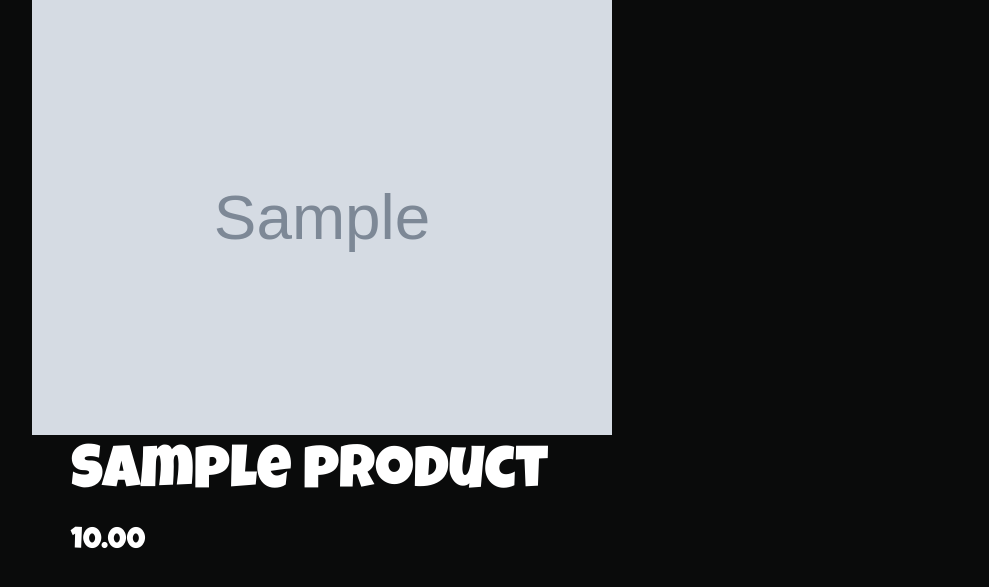
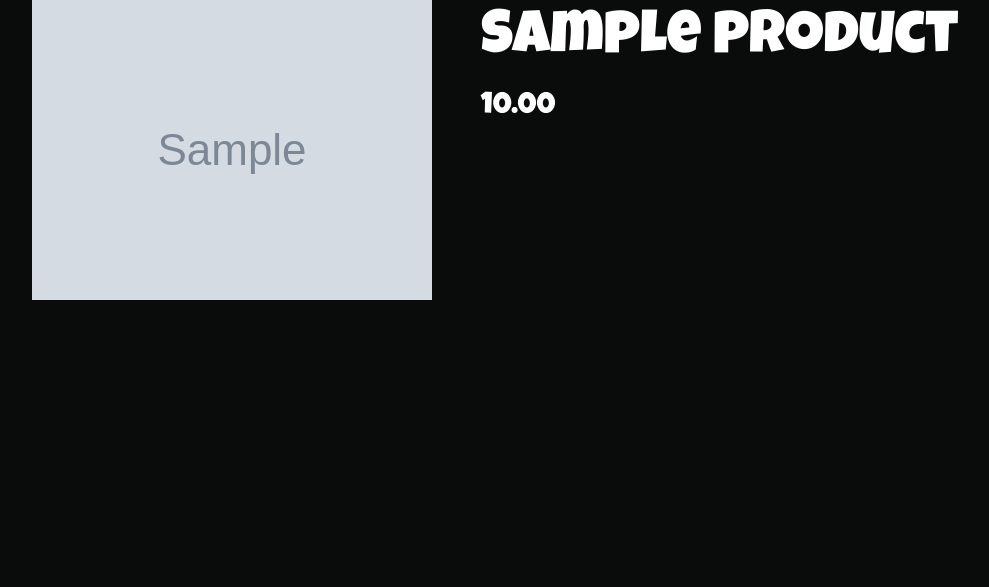
Before and after one commit to rasim0101/food_delivery, a Django app: template templates/food/product.html in a window 1280 px wide. Shown: the part 69-656 px from the top of the page, without its empty margins (48-1037 px from the left). Run offline with Django 4.2, Linux system fonts and the light colour scheme; the template is opened without the code that fills it: values that come from a table or form of the project are taken from there, others are empty; tables that the repository leaves empty hold one stand-in row (values such as "Sample post"); grey boxes marked "Sample" are stand-in pictures; some libraries are stand-ins or nearby versions.

Commit message:
Недоделанный слаг

```diff
--- a/food/models.py
+++ b/food/models.py
@@ -1,4 +1,7 @@
 from django.db import models
+from django.urls import reverse
+from slugify import slugify
+from ckeditor.fields import RichTextField
 
 def product_image_upload(instance, filename):
 	return f"food/{instance.id}/{filename}"
@@ -41,14 +44,24 @@ class Product(models.Model):
 	# )
 	name = models.CharField(max_length=50, verbose_name="Title")
 	price = models.DecimalField(max_digits=6, decimal_places=2, verbose_name="Price")
-	description = models.TextField(verbose_name="Description")
+	description = RichTextField(null=True, verbose_name="Description")
 	category = models.ForeignKey(Category, on_delete=models.CASCADE, null=True)
 	# category = models.CharField(max_length=10, choices=CATEGORIES, default=BURGERS, verbose_name="Category")
 	product_photo = models.ImageField(upload_to='product_image_upload', default='default.jpg')
+	slug = models.SlugField(null=True)
+
+
+	def get_absolute_url(self):
+		return reverse('product', kwargs={'slug':self.slug})
+
+	def save(self, *args, **kwargs):
+		self.slug=slugify(self.name)
+		return super().save(*args, **kwargs)
 
 	def __str__(self):
 		return self.name
 
+
 	class Meta:
 		verbose_name="Товар"
 		verbose_name_plural="Товары"
--- a/food/views.py
+++ b/food/views.py
@@ -1,11 +1,11 @@
-from django.shortcuts import render
+from django.shortcuts import render, get_object_or_404
 from .models import Product, Category
 
 def index(request):
 	return render(request, 'food/index.html')
 
-def product(request, id):
-	product = Product.objects.get(id=id)
+def product(request, slug):
+	product = get_object_or_404(Product, slug=slug)
 	context = {
 		'product': product
 	}
--- a/food_delivery/settings.py
+++ b/food_delivery/settings.py
@@ -38,6 +38,7 @@ INSTALLED_APPS = [
     'django.contrib.messages',
     'django.contrib.staticfiles',
     'food',
+    'ckeditor',
 ]
 
 MIDDLEWARE = [
--- a/food_delivery/urls.py
+++ b/food_delivery/urls.py
@@ -23,5 +23,5 @@ from food import views
 urlpatterns = [
     path('admin/', admin.site.urls),
 	path('', views.index, name='index'),
-	path('product/<id>', views.product, name='product'),
+	path('product/<str:slug>/', views.product, name='product'),
 ]+ static(settings.STATIC_URL, document_root=settings.STATIC_ROOT)+ static(settings.MEDIA_URL, document_root=settings.MEDIA_ROOT)
--- a/static/css/custom.css
+++ b/static/css/custom.css
@@ -105,26 +105,54 @@ navbar.nav svg {
 	color: #ffffff;
 }
 
+@media (min-width: 1025px)
+.container {
+    max-width: 990px;
+}
+
+@media (min-width: 791px)
+.container {
+    max-width: 770px;
+}
+@media (min-width: 576px)
+.container {
+    max-width: 546px;
+}
+
 .container {
 	width: 100%;
     padding-right: 10px;
     padding-left: 10px;
     margin-right: auto;
     margin-left: auto;
+    display: flex;
+}
+
+.picture-block {
+	display: inline-block;
+	flex-wrap: 1;
 }
 
 .col-6 {
+	position: relative;
+    width: 100%;
+    min-height: 1px;
+    padding-right: 10px;
+    padding-left: 10px;
 	flex: 0 0 50%;
     max-width: 50%;
+    display: inline-block;
+    flex-wrap: 1;
 }
 
 .product_picture {
-	width: 580px;
+	width: 100%;
+
 }
 
 .title {
 	font-size: 60px;
-	color
+	white-space: normal
 }
 
 .price {
--- a/templates/food/product.html
+++ b/templates/food/product.html
@@ -3,8 +3,10 @@
 
 {% block content %}
 	<div class="container">
-		<div class="product_image">
-			<img class="product_picture" src="{{product.product_photo.url}}">
+		<div class="picture-block">
+			<div class="product_image">
+				<img class="product_picture" src="{{product.product_photo.url}}">
+			</div>
 		</div>
 		<div class="col-6">
 			<div class="product_text">
```
Also changed, not shown: food/migrations/0006_product_slug_alter_product_description.py (added).
